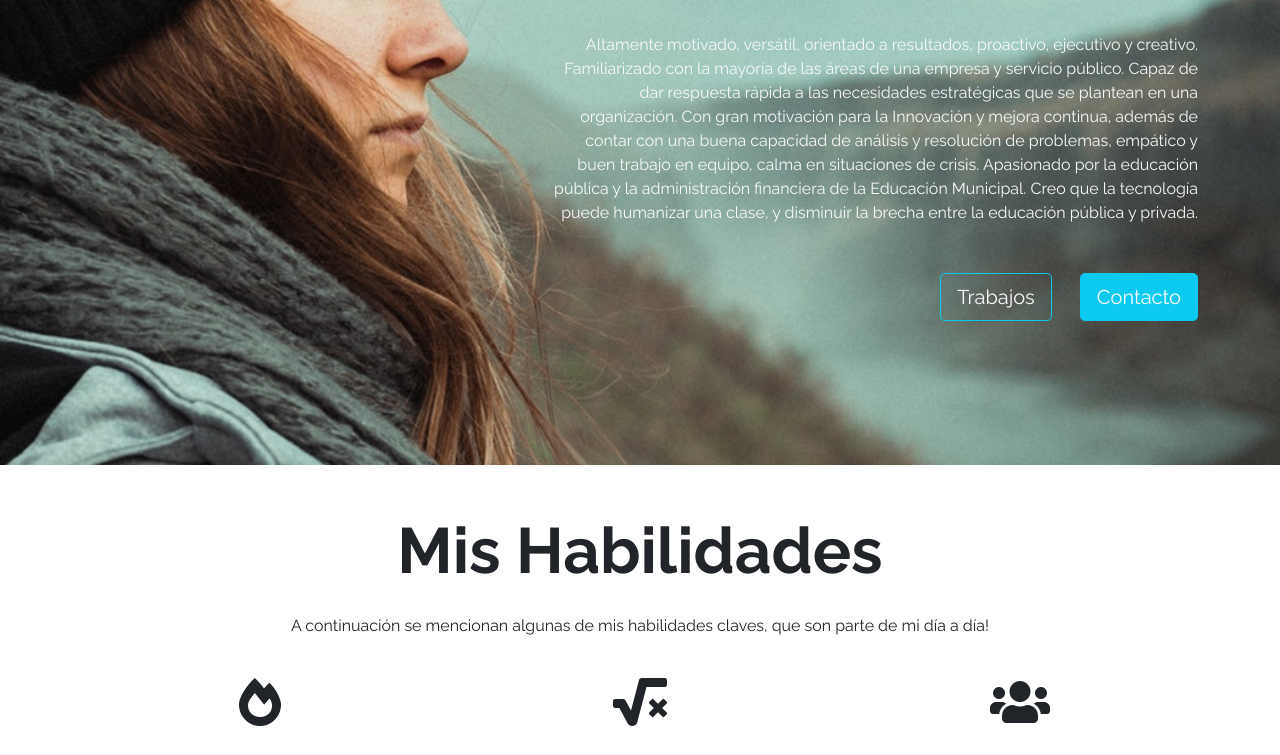
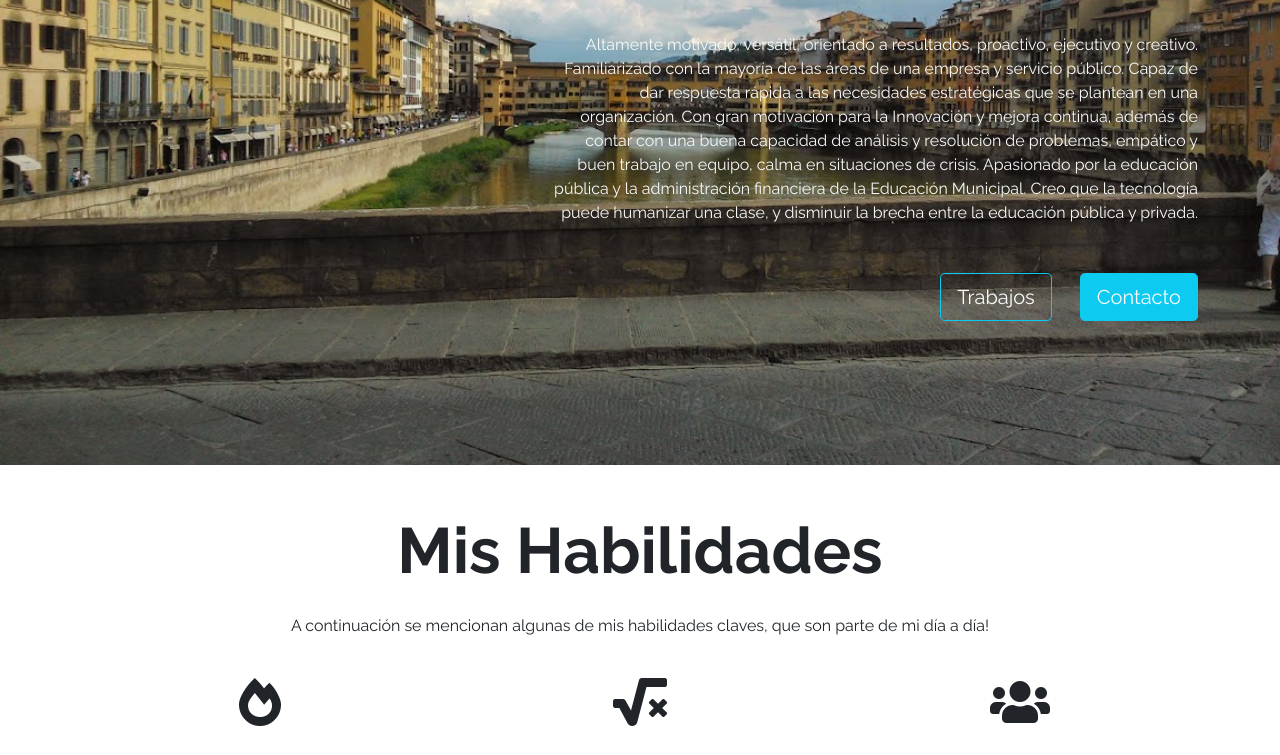
Before and after one commit to RaimundoIbieta/Prueba2, a plain HTML site: page fdsw-github/index.html in a window 1280 px wide. Shown: the part 255-1010 px from the top of the page. Drawn offline with nearby package versions, Linux system fonts and the light colour scheme.

Commit message:
Agregando imagenes y modificando texto en secciones

```diff
--- a/fdsw-github/assets/css/estilos.css
+++ b/fdsw-github/assets/css/estilos.css
@@ -5,7 +5,7 @@ body {
 /* Hero Section */
 
 #Hero-Section {
-  background-image: url("../img/bg-hero.jpg");
+  background-image: url("../img/DSC_0247.jpeg");
   background-repeat: no-repeat;
   background-size: cover;
   background-position: left;
```
Also changed, not shown: fdsw-github/assets/img/DSC_0247.jpeg (added), 1 other file.
